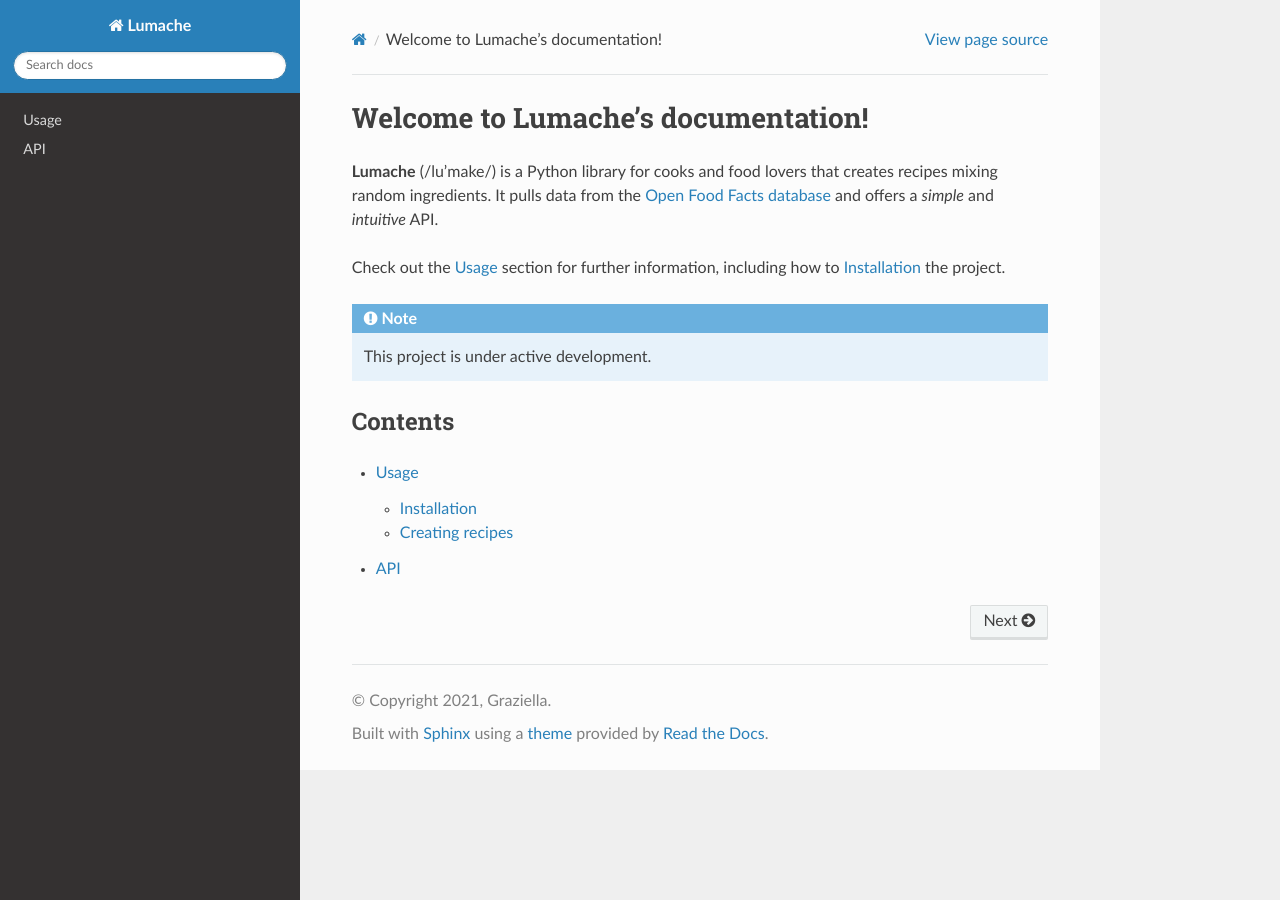
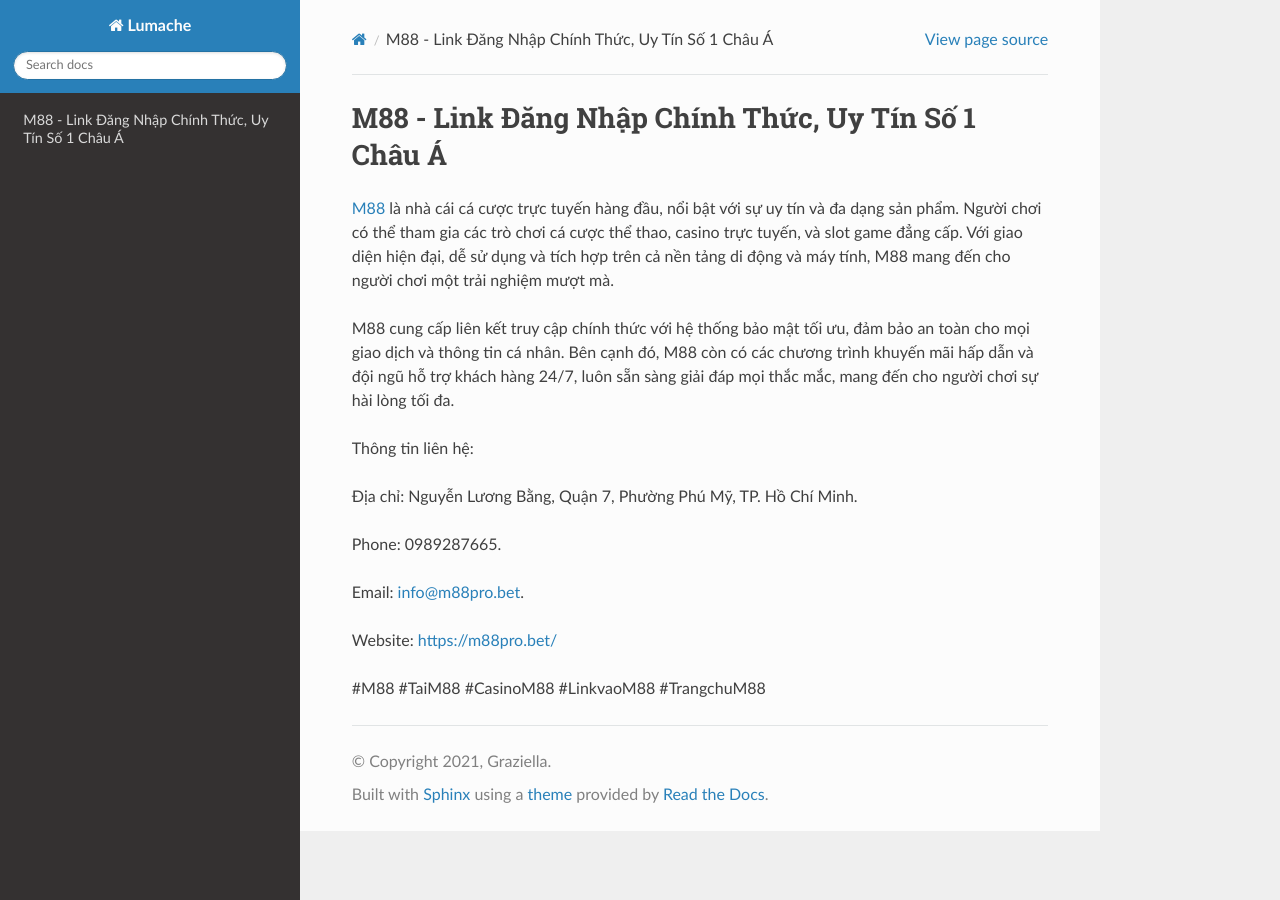
Before and after one commit to camtiennguyena/M88casino, a Sphinx documentation site: the page built from docs/source/index.rst, in a window 1280 px wide. Built offline with Sphinx 7.4.7 and the Read the Docs theme 3.1.0, drawn with Linux system fonts in a browser that asks for light colours.

Commit message:
Update index.rst

```diff
--- a/docs/source/index.rst
+++ b/docs/source/index.rst
@@ -1,22 +1,18 @@
-Welcome to Lumache's documentation!
+M88 - Link Đăng Nhập Chính Thức, Uy Tín Số 1 Châu Á
 ===================================
 
-**Lumache** (/lu'make/) is a Python library for cooks and food lovers
-that creates recipes mixing random ingredients.
-It pulls data from the `Open Food Facts database <https://world.openfoodfacts.org/>`_
-and offers a *simple* and *intuitive* API.
+`M88 <https://m88pro.bet/>`_ là nhà cái cá cược trực tuyến hàng đầu, nổi bật với sự uy tín và đa dạng sản phẩm. Người chơi có thể tham gia các trò chơi cá cược thể thao, casino trực tuyến, và slot game đẳng cấp. Với giao diện hiện đại, dễ sử dụng và tích hợp trên cả nền tảng di động và máy tính, M88 mang đến cho người chơi một trải nghiệm mượt mà.
 
-Check out the :doc:`usage` section for further information, including
-how to :ref:`installation` the project.
+M88 cung cấp liên kết truy cập chính thức với hệ thống bảo mật tối ưu, đảm bảo an toàn cho mọi giao dịch và thông tin cá nhân. Bên cạnh đó, M88 còn có các chương trình khuyến mãi hấp dẫn và đội ngũ hỗ trợ khách hàng 24/7, luôn sẵn sàng giải đáp mọi thắc mắc, mang đến cho người chơi sự hài lòng tối đa.
 
-.. note::
+Thông tin liên hệ:
 
-   This project is under active development.
+Địa chỉ: Nguyễn Lương Bằng, Quận 7, Phường Phú Mỹ, TP. Hồ Chí Minh.
 
-Contents
---------
+Phone: 0989287665.
 
-.. toctree::
+Email: info@m88pro.bet.
 
-   usage
-   api
+Website: https://m88pro.bet/
+
+#M88 #TaiM88 #CasinoM88 #LinkvaoM88 #TrangchuM88
```
